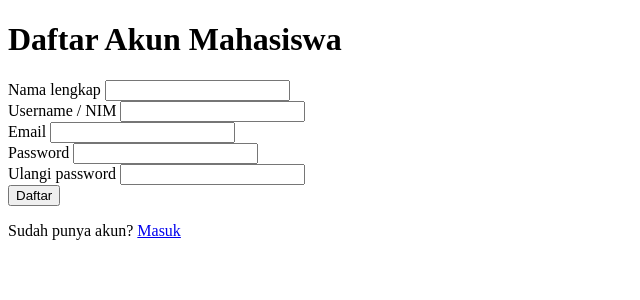
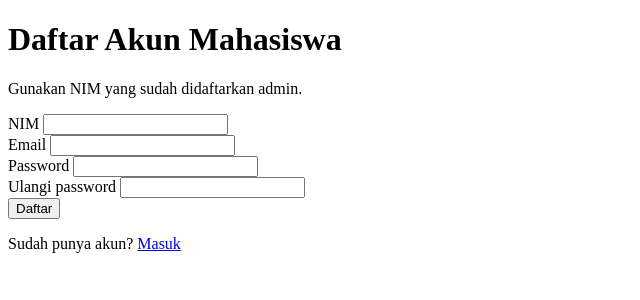
Before and after one commit to mikhA-L/SIA, a Laravel app: page /register in a window 1280 px wide. Shown: the top 300 px of the page, without its empty margins (0-640 px from the left). Run offline with Laravel 12, Linux system fonts and the light colour scheme.

Commit message:
fix(auth): register hanya untuk NIM terdaftar dan tautkan ke data mahasiswa

```diff
--- a/app/Http/Controllers/Auth/RegisterController.php
+++ b/app/Http/Controllers/Auth/RegisterController.php
@@ -3,9 +3,11 @@
 namespace App\Http\Controllers\Auth;
 
 use App\Http\Controllers\Controller;
+use App\Models\Mahasiswa;
 use App\Models\User;
 use Illuminate\Http\Request;
 use Illuminate\Support\Facades\Auth;
+use Illuminate\Support\Facades\DB;
 use Illuminate\Support\Facades\Hash;
 
 class RegisterController extends Controller
@@ -18,19 +20,31 @@ class RegisterController extends Controller
     public function register(Request $request)
     {
         $data = $request->validate([
-            'name'     => ['required', 'string', 'max:100'],
-            'username' => ['required', 'string', 'max:50', 'unique:users,username'],
+            'nim'      => ['required', 'string', 'max:20'],
             'email'    => ['required', 'email', 'max:100', 'unique:users,email'],
             'password' => ['required', 'string', 'min:8', 'confirmed'],
         ]);
 
-        $user = User::create([
-            'name'     => $data['name'],
-            'username' => $data['username'],
-            'email'    => $data['email'],
-            'password' => Hash::make($data['password']),
-            'role'     => 'mahasiswa',
-        ]);
+        $mhs = Mahasiswa::where('nim', $data['nim'])->first();
+
+        if (! $mhs) {
+            return back()->withErrors(['nim' => 'NIM belum terdaftar. Hubungi admin.'])->withInput();
+        }
+        if ($mhs->user_id) {
+            return back()->withErrors(['nim' => 'NIM ini sudah punya akun. Silakan login.'])->withInput();
+        }
+
+        $user = DB::transaction(function () use ($data, $mhs) {
+            $user = User::create([
+                'name'     => $mhs->nama,
+                'username' => $mhs->nim,
+                'email'    => $data['email'],
+                'password' => Hash::make($data['password']),
+                'role'     => 'mahasiswa',
+            ]);
+            $mhs->update(['user_id' => $user->id]);
+            return $user;
+        });
 
         Auth::login($user);
         $request->session()->regenerate();
--- a/app/Models/User.php
+++ b/app/Models/User.php
@@ -53,5 +53,6 @@ class User extends Authenticatable
     public function mahasiswa()
     {
         return $this->hasOne(Mahasiswa::class);
+        return $this->hasOne(\App\Models\Mahasiswa::class);
     }
 }
--- a/database/seeders/DatabaseSeeder.php
+++ b/database/seeders/DatabaseSeeder.php
@@ -23,5 +23,7 @@ class DatabaseSeeder extends Seeder
                 $data + ['password' => Hash::make('password123')]
             );
         }
+
+        $this->call(AkunContohSeeder::class);
     }
 }
--- a/resources/views/auth/register.blade.php
+++ b/resources/views/auth/register.blade.php
@@ -7,20 +7,15 @@
 </head>
 <body>
     <h1>Daftar Akun Mahasiswa</h1>
+    <p>Gunakan NIM yang sudah didaftarkan admin.</p>
 
     <form method="POST" action="{{ route('register') }}">
         @csrf
 
         <div>
-            <label for="name">Nama lengkap</label>
-            <input id="name" type="text" name="name" value="{{ old('name') }}" required>
-            @error('name') <p>{{ $message }}</p> @enderror
-        </div>
-
-        <div>
-            <label for="username">Username / NIM</label>
-            <input id="username" type="text" name="username" value="{{ old('username') }}" required>
-            @error('username') <p>{{ $message }}</p> @enderror
+            <label for="nim">NIM</label>
+            <input id="nim" type="text" name="nim" value="{{ old('nim') }}" required>
+            @error('nim') <p>{{ $message }}</p> @enderror
         </div>
 
         <div>
```
Also changed, not shown: database/seeders/AkunContohSeeder.php (added, +35 -0 lines).
